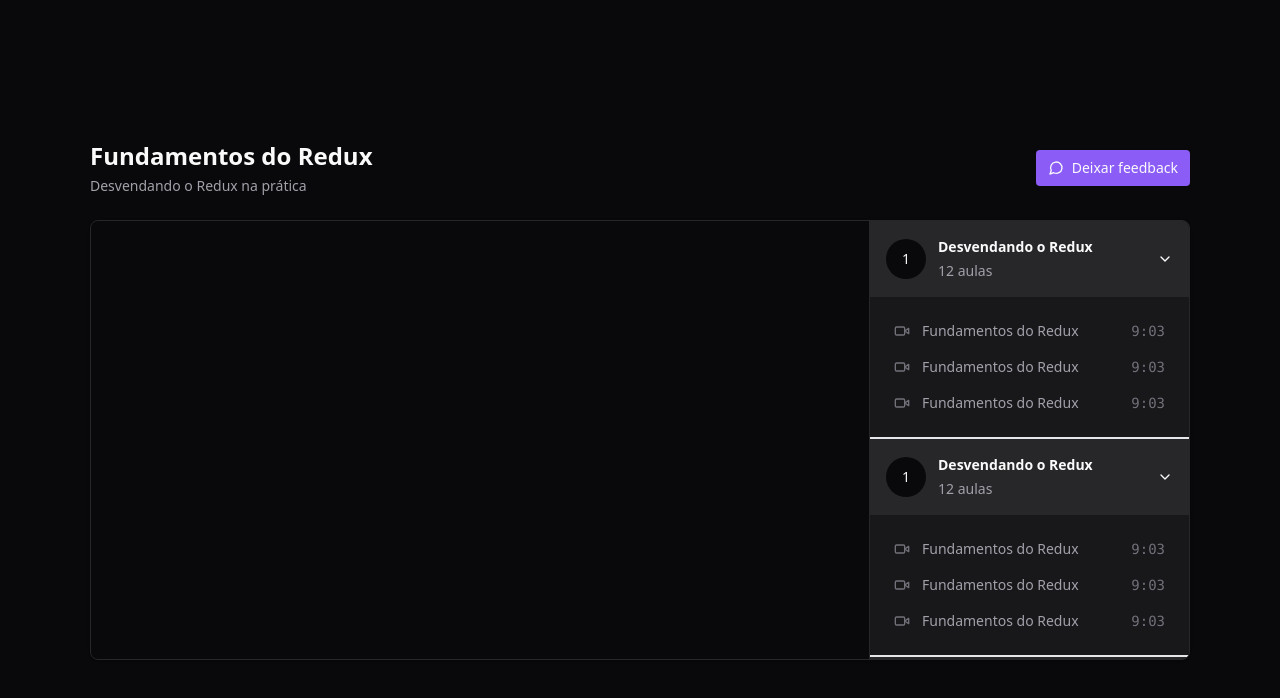
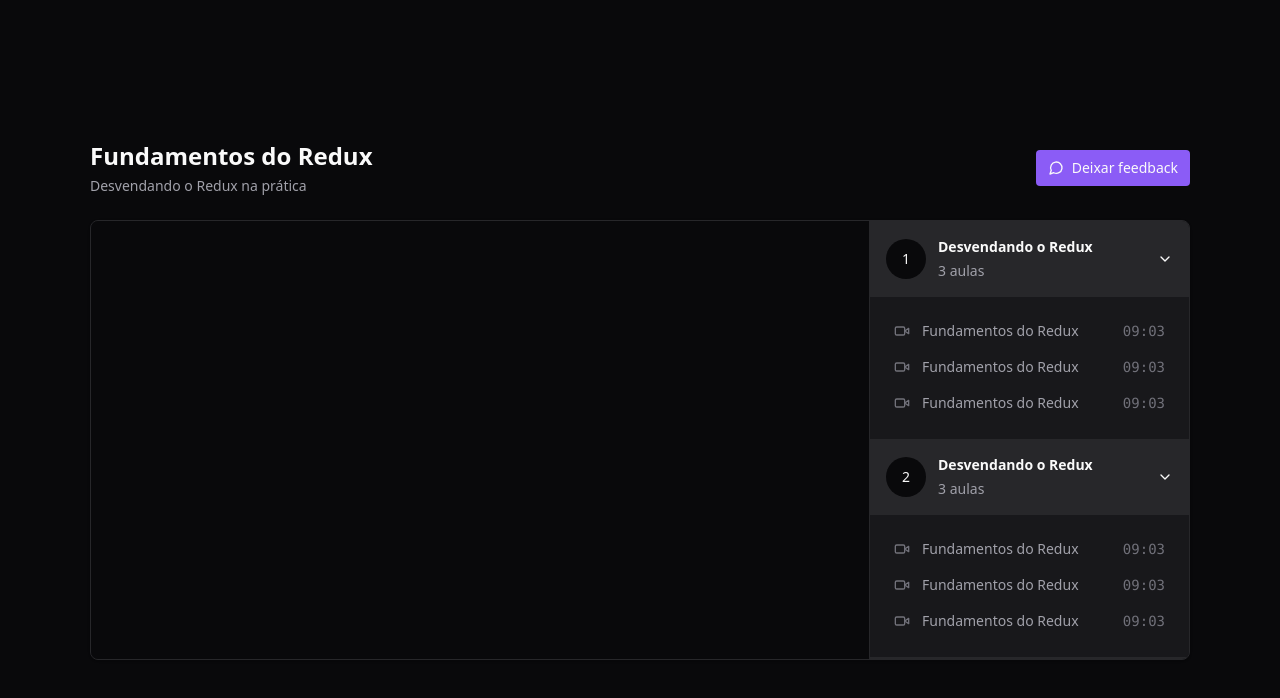
Before and after one commit to izaiasmorais/ignite-redux, a React (Vite) app: page / in a window 1280 px wide. Shown: the top 698 px of the page. Built offline with nearby package versions, Linux system fonts and the light colour scheme.

Commit message:
chore: componentize the application

```diff
--- /dev/null
+++ b/src/components/Lesson.tsx
@@ -0,0 +1,18 @@
+import { Video } from "lucide-react";
+
+interface LessonProps {
+	title: string;
+	duration: string;
+}
+
+export function Lesson({ duration, title }: LessonProps) {
+	return (
+		<button className="flex items-center gap-3 text-sm text-zinc-400">
+			<Video className="w-4 h-4 text-zinc-500" />
+			<span>{title}</span>
+			<span className="ml-auto font-mono text-sx text-zinc-500">
+				{duration}
+			</span>
+		</button>
+	);
+}
--- /dev/null
+++ b/src/components/Module.tsx
@@ -0,0 +1,31 @@
+import { ChevronDown } from "lucide-react";
+import { Lesson } from "./Lesson";
+
+interface ModuleProps {
+	title: string;
+	lessonsAmount: number;
+	moduleIndex: number;
+}
+
+export function Module({ title, lessonsAmount, moduleIndex }: ModuleProps) {
+	return (
+		<div>
+			<button className="flex w-full items-center gap-3 bg-zinc-800 p-4 hover:bg-zinc-900 transition-colors">
+				<span className="flex h-10 w-10 rounded-full items-center justify-center bg-zinc-950 text-sm">
+					{moduleIndex + 1}
+				</span>
+				<div className="flex flex-col gap-1 text-left">
+					<strong className="text-sm">{title}</strong>
+					<span className="text-sm text-zinc-400">{lessonsAmount} aulas</span>
+				</div>
+				<ChevronDown className="w-4 h-4 ml-auto " />
+			</button>
+
+			<nav className="relative flex flex-col gap-4 p-6">
+				<Lesson title="Fundamentos do Redux" duration="09:03" />
+				<Lesson title="Fundamentos do Redux" duration="09:03" />
+				<Lesson title="Fundamentos do Redux" duration="09:03" />
+			</nav>
+		</div>
+	);
+}
--- /dev/null
+++ b/src/components/Video.tsx
@@ -0,0 +1,14 @@
+import ReactPlayer from "react-player";
+
+export function Video() {
+	return (
+		<div className="bg-zinc-950 w-full aspect-video">
+			<ReactPlayer
+				width="100%"
+				height="100%"
+				controls
+				url="https://youtu.be/oPOKpSFqy-I"
+			/>
+		</div>
+	);
+}
--- a/src/pages/ClassButton.tsx
+++ /dev/null
@@ -1,11 +0,0 @@
-import { Video } from "lucide-react";
-
-export function ClassButton() {
-	return (
-		<button className="flex items-center gap-3 text-sm text-zinc-400">
-			<Video className="w-4 h-4 text-zinc-500" />
-			<span>Fundamentos do Redux</span>
-			<span className="ml-auto font-mono text-sx text-zinc-500">9:03</span>
-		</button>
-	);
-}
--- a/src/pages/ClassModule.tsx
+++ /dev/null
@@ -1,25 +0,0 @@
-import { ChevronDown } from "lucide-react";
-import { ClassButton } from "./ClassButton";
-
-export function ClassModule() {
-	return (
-		<div>
-			<button className="flex w-full items-center gap-3 bg-zinc-800 p-4 hover:bg-zinc-900 transition-colors">
-				<span className="flex h-10 w-10 rounded-full items-center justify-center bg-zinc-950 text-sm">
-					1
-				</span>
-				<div className="flex flex-col gap-1 text-left">
-					<strong className="text-sm">Desvendando o Redux</strong>
-					<span className="text-sm text-zinc-400">12 aulas</span>
-				</div>
-				<ChevronDown className="w-4 h-4 ml-auto " />
-			</button>
-
-			<nav className="relative flex flex-col gap-4 p-6">
-				<ClassButton />
-				<ClassButton />
-				<ClassButton />
-			</nav>
-		</div>
-	);
-}
--- a/src/pages/Player.tsx
+++ b/src/pages/Player.tsx
@@ -1,7 +1,7 @@
 import { MessageCircle } from "lucide-react";
-import ReactPlayer from "react-player";
-import { ClassModule } from "./ClassModule";
+import { Module } from "../components/Module";
 import { Header } from "../components/Header";
+import { Video } from "../components/Video";
 
 export function Player() {
 	return (
@@ -23,24 +23,29 @@
 				shadow pr-80"
 				>
 					<div className="flex-1">
-						<div className="bg-zinc-950 w-full aspect-video">
-							<ReactPlayer
-								width="100%"
-								height="100%"
-								controls
-								url="https://youtu.be/oPOKpSFqy-I"
-							/>
-						</div>
+						<Video />
 					</div>
 
 					<aside
 						className="w-80 absolute top-0 bottom-0 right-0 overflow-y-scroll border-l
 					border-zinc-800 bg-zinc-900 scrollbar-thin scrollbar-track-zinc-950
-					scrollbar-thumb-violet-500 divide-y-2 divide-zinc"
+					scrollbar-thumb-violet-500 divide-y-2 divide-zinc-900"
 					>
-						<ClassModule />
-						<ClassModule />
-						<ClassModule />
+						<Module
+							moduleIndex={0}
+							title="Desvendando o Redux"
+							lessonsAmount={3}
+						/>
+						<Module
+							moduleIndex={1}
+							title="Desvendando o Redux"
+							lessonsAmount={3}
+						/>
+						<Module
+							moduleIndex={3}
+							title="Desvendando o Redux"
+							lessonsAmount={3}
+						/>
 					</aside>
 				</main>
 			</div>
```
